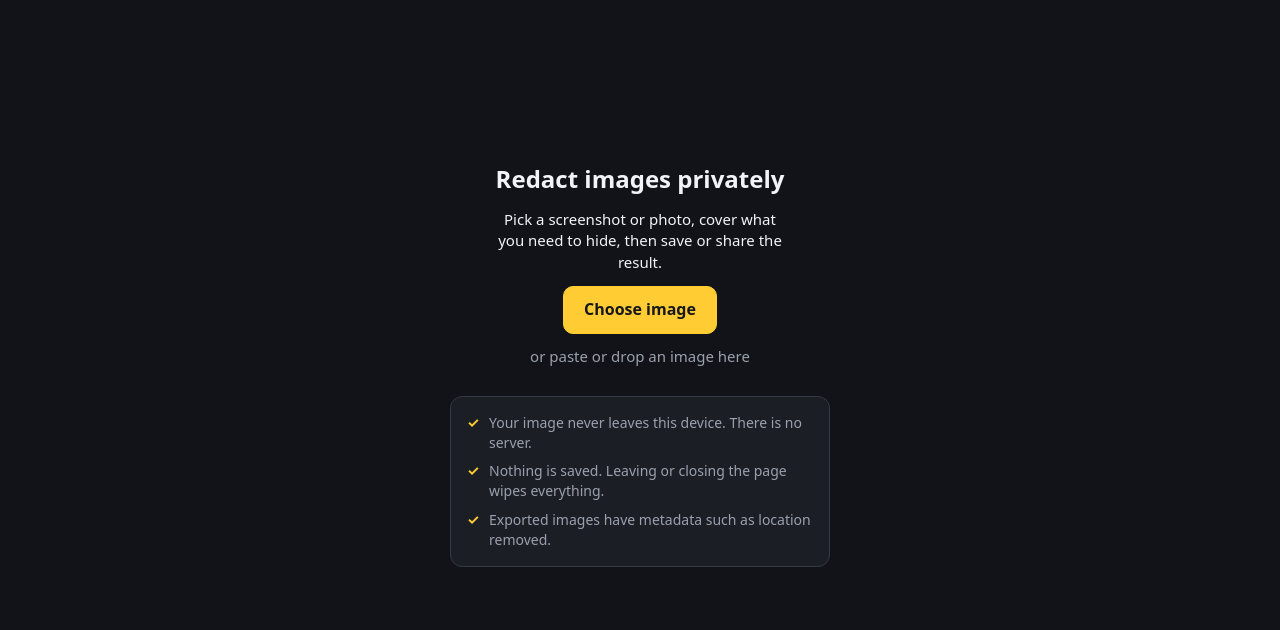
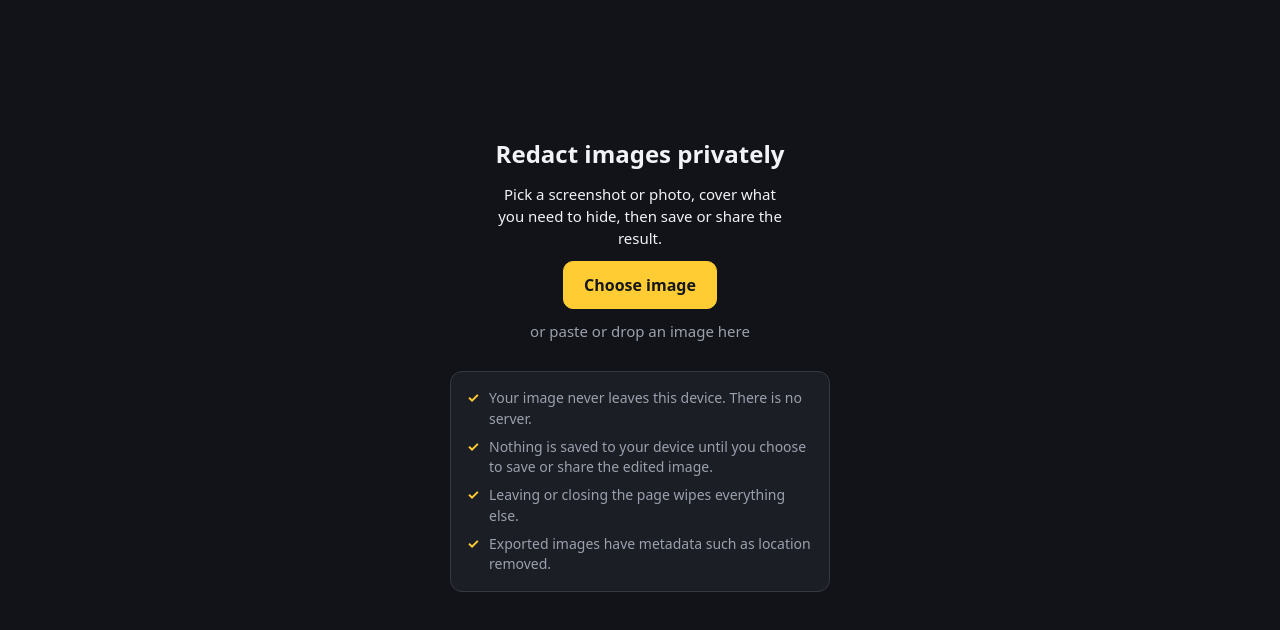
Before and after one commit to Zeyln/ezredact, a plain HTML site: page site/index.html in a window 1280 px wide. Shown: the part 64-694 px from the top of the page. Drawn offline with Linux system fonts and the light colour scheme.

Commit message:
Clarify that nothing is saved until the user exports the image
Co-Authored-By: Claude Opus 5.5 <noreply@anthropic.com>

```diff
--- a/site/index.html
+++ b/site/index.html
@@ -51,7 +51,8 @@
       <p class="muted pointer-only">or paste or drop an image here</p>
       <ul class="privacy">
         <li>Your image never leaves this device. There is no server.</li>
-        <li>Nothing is saved. Leaving or closing the page wipes everything.</li>
+        <li>Nothing is saved to your device until you choose to save or share the edited image.</li>
+        <li>Leaving or closing the page wipes everything else.</li>
         <li>Exported images have metadata such as location removed.</li>
       </ul>
     </section>
@@ -106,7 +107,7 @@
 
   <dialog id="exportDialog" class="sheet">
     <h2>Export</h2>
-    <p class="muted">Creates a flattened PNG. Covered pixels are permanently replaced and metadata is removed.</p>
+    <p class="muted">Creates a flattened PNG. Covered pixels are permanently replaced and metadata is removed. This is the only time EzRedact writes anything to your device, and only the redacted image.</p>
     <div class="sheet-actions">
       <button id="shareBtn" class="btn primary large" type="button" hidden>Share…</button>
       <button id="saveBtn" class="btn large" type="button">Save to device</button>
```
Also changed, not shown: 1 other file.
